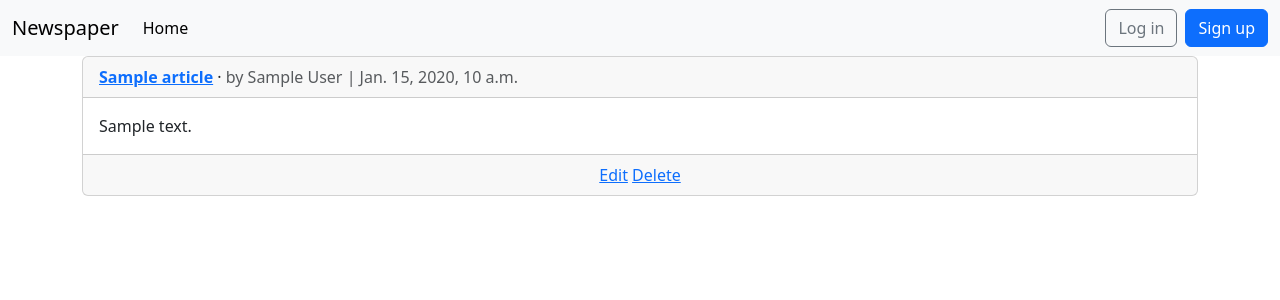
After one commit to Allswy/DjangoNewspaper, a Django app: template templates/article/article_list.html in a window 1280 px wide. The commit adds this page. Shown: the top 300 px of the page. Run offline with Django 5.2, Linux system fonts and the light colour scheme; the template is opened without the code that fills it: most values are stand-ins (such as "Sample title", 1, 10 or a date in 2020).

Commit message:
文章功能

```diff
--- a/DjangoNewspaper/settings.py
+++ b/DjangoNewspaper/settings.py
@@ -41,6 +41,7 @@ INSTALLED_APPS = [
     'crispy_bootstrap5',
     'accounts',
     'newspaper',
+    'articles',
 ]
 
 MIDDLEWARE = [
@@ -106,9 +107,9 @@ AUTH_PASSWORD_VALIDATORS = [
 # Internationalization
 # https://docs.djangoproject.com/en/5.2/topics/i18n/
 
-LANGUAGE_CODE = 'en-us'
+LANGUAGE_CODE = 'zh-hans'
 
-TIME_ZONE = 'UTC'
+TIME_ZONE = 'Asia/Shanghai'
 
 USE_I18N = True
 
--- a/DjangoNewspaper/urls.py
+++ b/DjangoNewspaper/urls.py
@@ -21,5 +21,6 @@ urlpatterns = [
     path('admin/', admin.site.urls),
     path('accounts/', include('accounts.urls')),
     path('accounts/', include('django.contrib.auth.urls')),
+    path('articles/', include('articles.urls')),
     path('', include('newspaper.urls')),
 ]
--- /dev/null
+++ b/templates/article/article_list.html
@@ -0,0 +1,27 @@
+{% extends "share/base.html" %}
+
+{% block title %}Articles{% endblock title %}
+
+{% block content %}
+{% for article in article_list %}
+<div class="card">
+  <div class="card-header">
+    <span class="fw-bold">
+      <!-- add link here! -->
+      <a href="{{ article.get_absolute_url }}">{{ article.title }}</a>
+    </span> &middot;
+    <span class="text-muted">by {{ article.author }} |
+      {{ article.date }}</span>
+  </div>
+  <div class="card-body">
+    {{ article.body }}
+  </div>
+  <div class="card-footer text-center text-muted">
+    <!-- new links here! -->
+    <a href="{% url 'articles:article_edit' article.pk %}">Edit</a>
+    <a href="{% url 'articles:article_delete' article.pk %}">Delete</a>
+  </div>
+</div>
+<br />
+{% endfor %}
+{% endblock content %}
--- a/templates/share/base.html
+++ b/templates/share/base.html
@@ -25,7 +25,7 @@
             <a class="nav-link active" aria-current="page" href="#">Home</a>
           </li>
           {% if user.is_authenticated %}
-          <li><a href="#" class="nav-link px-2 link-dark">+ New</a></li>
+          <li><a href="{% url 'articles:article_new' %}" class="nav-link px-2 link-dark">+ New</a></li>
         </ul>
         <div class="mr-auto">
           <ul class="navbar-nav">
```
Also changed, not shown: articles/urls.py (added, +14 -0 lines), templates/article/article_delete.html (added, +9 -0 lines), templates/article/article_detail.html (added, +15 -0 lines), templates/article/article_edit.html (added, +10 -0 lines), templates/article/article_new.html (added, +10 -0 lines).
